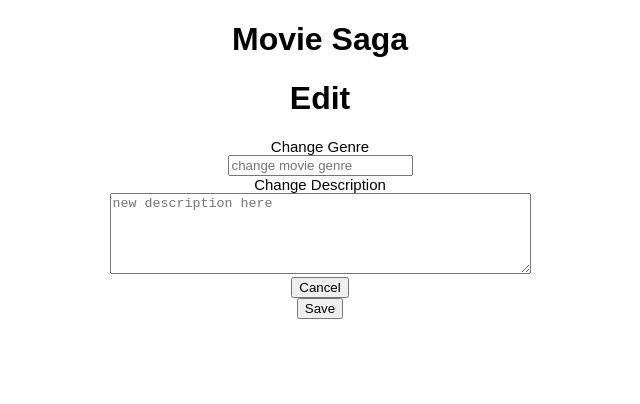
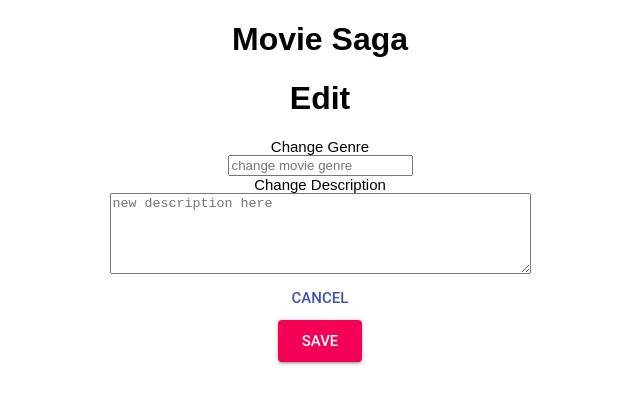
Before and after one commit to halvorson34/movie-sagas, a React (Create React App) app: page /#/edit in a window 1280 px wide. Shown: the top 404 px of the page, without its empty margins (320-960 px from the left). Built offline with nearby package versions, Linux system fonts and the light colour scheme.

Commit message:
add styling to buttons throughout all pages

```diff
--- a/src/components/Pages/EditPage/EditPage.js
+++ b/src/components/Pages/EditPage/EditPage.js
@@ -1,5 +1,8 @@
 import React, { Component } from "react";
 import { connect } from "react-redux";
+import { Button } from "@material-ui/core";
+import { IconButton } from "@material-ui/core";
+
 import "./EditPage.css";
 
 class EditPage extends Component {
@@ -63,10 +66,24 @@ class EditPage extends Component {
             ></textarea>
           </div>
           <div>
-            <button onClick={this.cancelClick}>Cancel</button>
+            <Button
+              onClick={this.cancelClick}
+              href="#text-buttons"
+              color="primary"
+              size="large"
+            >
+              Cancel
+            </Button>
           </div>
           <div>
-            <button onClick={this.handleSave}>Save</button>
+            <Button
+              onClick={this.handleSave}
+              color="secondary"
+              size="large"
+              variant="contained"
+            >
+              Save
+            </Button>
           </div>
         </form>
       </div>
--- a/src/components/Pages/HomePage/HomePage.js
+++ b/src/components/Pages/HomePage/HomePage.js
@@ -1,7 +1,6 @@
 import React, { Component } from "react";
 import { connect } from "react-redux";
 import "./HomePage.css";
-//import MoviePosters from "../HomePage/posterData";
 
 class HomePage extends Component {
   handleClick = (event) => {
```
Also changed, not shown: src/components/Pages/HomePage/posterData.js (deleted, +0 -21 lines).
